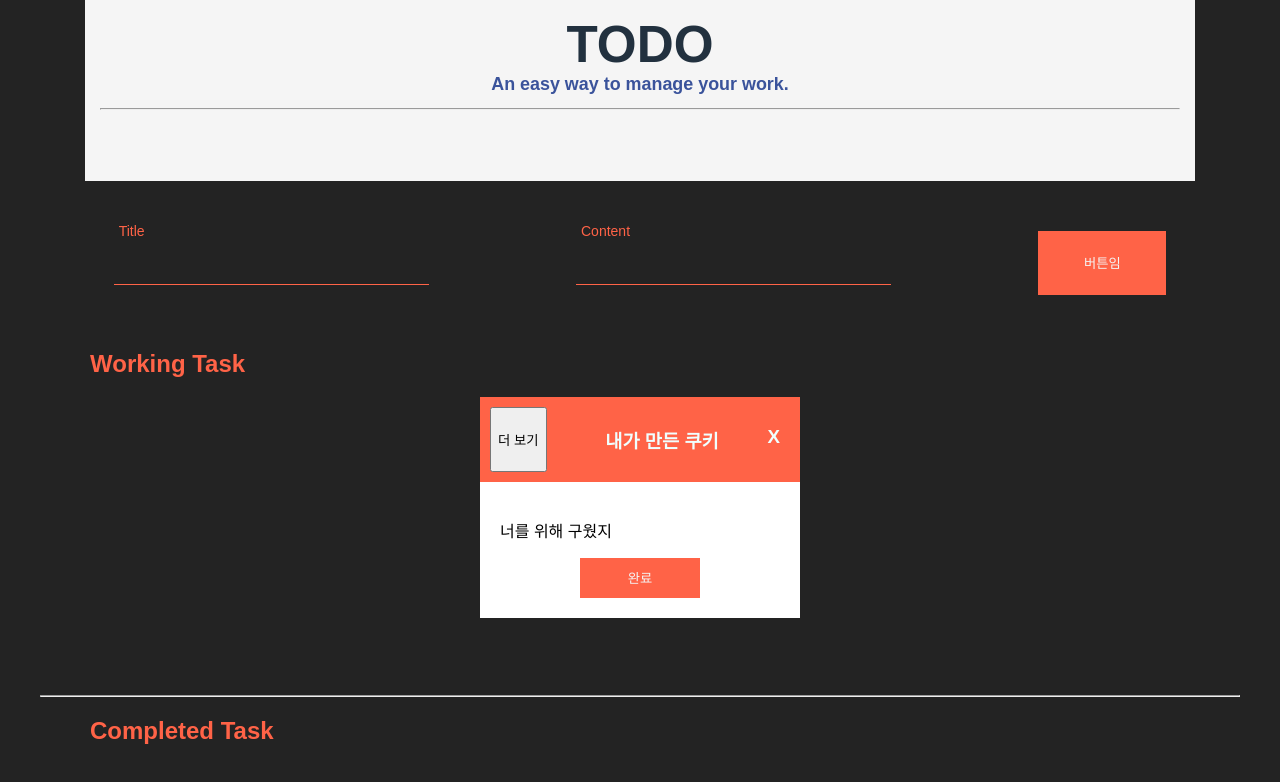
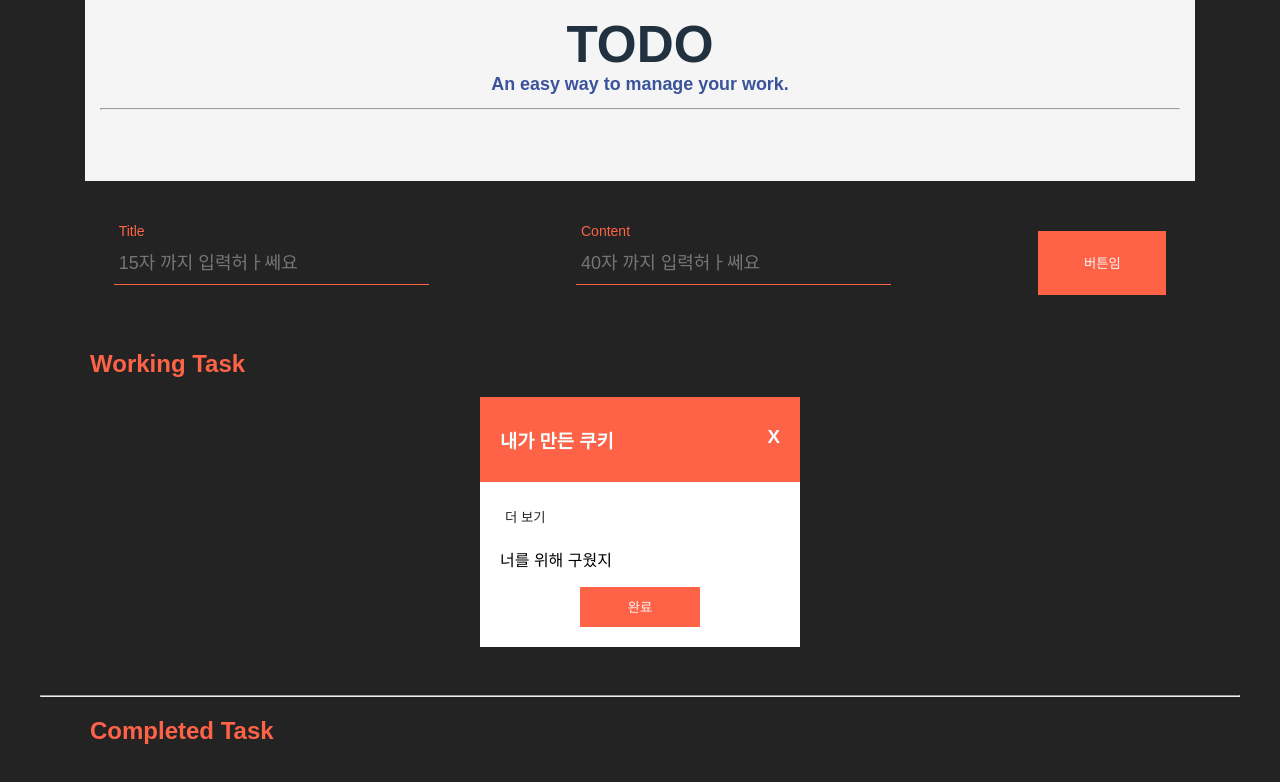
Before and after one commit to Sunghoman/todo_redux, a React (Create React App) app: page / in a window 1280 px wide. Shown: the top 782 px of the page. Built offline with nearby package versions, Linux system fonts and the light colour scheme.

Commit message:
디자인 수정 및 아이디값 재할당, 근데 아이디값 다시 줘야함. 상세페이지 css수정필요

```diff
--- /dev/null
+++ b/src/components/button/seeMore.styled.js
@@ -0,0 +1,16 @@
+import styled from "styled-components";
+
+const SeeMore = styled.button`
+  outline: none;
+  border: none;
+  padding: 5px;
+  color: #232323;
+  background-color: #fff;
+  cursor: pointer;
+  transition: all 0.5s;
+  &:hover {
+    color: #fff;
+    background-color: tomato;
+  }
+`
+export default SeeMore;
--- a/src/components/button/toggle.styled.js
+++ b/src/components/button/toggle.styled.js
@@ -17,11 +17,6 @@ const ToggleBtn = styled.button`
   transition: all 0.3s;
   &:hover {
     transform: scale(0.9);
-    animation: pulse 1s;
-    box-shadow: 0 0 0 2em transparent;
-  }
-  @keyframes pulse {
-    0% { box-shadow: 0 0 0 0 var(--hover); }
   }
 `
 export default ToggleBtn;
--- a/src/components/ui/Form.jsx
+++ b/src/components/ui/Form.jsx
@@ -11,7 +11,7 @@ const Form = () => {
   const dispatch = useDispatch();
 
   // id값인데, 객체로 비교해줄거임
-  const nextId = useRef(2)
+  const nextId = useRef(2);
 
   // input 두 개 한 번에 state로 만듦
   const [inputs, setInputs] = useState({
@@ -31,6 +31,7 @@ const Form = () => {
 
   const onSubmit = (e) => {
     e.preventDefault();
+    nextId.current += 1
     if (title && body) {
       dispatch(addTodo({
         id: nextId.current,
@@ -39,8 +40,8 @@ const Form = () => {
         isDone: false
       }));
       console.log(nextId)
-      nextId.current ++
     }
+
     // setInputs({
     //   title: '',
     //   body: ''
@@ -55,7 +56,9 @@ const Form = () => {
             type="text"
             defaultValue={title}
             autoComplete="off"
+            maxLength="15"
             name='title'
+            placeholder="15자 까지 입력허ㅏ쎄요"
             onChange={onChange}
           />
           <span className="bar"></span>
@@ -67,6 +70,8 @@ const Form = () => {
             type="text"
             defaultValue={body}
             autoComplete="off"
+            maxLength='40'
+            placeholder="40자 까지 입력허ㅏ쎄요"
             name='body'
             onChange={onChange}
           />
--- a/src/components/ui/Todo.jsx
+++ b/src/components/ui/Todo.jsx
@@ -6,6 +6,7 @@ import { useDispatch } from "react-redux";
 import { toggleTodo, deleteTodo } from "../../redux/modules/todos";
 
 import { useNavigate } from "react-router-dom";
+import SeeMore from "../button/seeMore.styled";
 
 const Todo = ({ todo, i }) => {
 
@@ -17,7 +18,6 @@ const Todo = ({ todo, i }) => {
   return(
     <TodoItem>
       <div className="todoHeader">
-        <button onClick={() => {navigate("/detail/"+ todo.id)}}>더 보기</button>
         <h3 className="todoTitle">{ todo.title }</h3>
         <h3
           className="todoDelete"
@@ -28,6 +28,7 @@ const Todo = ({ todo, i }) => {
       </div>
 
       <div className="todoContent">
+      <SeeMore onClick={() => {navigate("/detail/"+ todo.id)}}>더 보기</SeeMore>
         <p>{ todo.body }</p>
         <ToggleBtn
           onClick={() => {
@@ -45,9 +46,9 @@ const TodoItem = styled.div`
   height: 15rem;
   margin: 0px 0px 50px 0px;
   transition: all 0.5s ease;
-  cursor: pointer;
   &:hover {
-    transform: translateY(-3%)
+    transform: translateY(-1.5%);
+    box-shadow: 0 4rem 8rem rgba(0, 0, 0, .2);
   }
   & .todoHeader {
     display: flex;
--- a/src/components/ui/TodoItem.jsx
+++ b/src/components/ui/TodoItem.jsx
@@ -2,18 +2,26 @@ import { useSelector } from "react-redux";
 import { useNavigate, useParams } from "react-router-dom";
 
 import styled from "styled-components";
+import ToggleBtn from "../button/toggle.styled";
+
+
+import { useDispatch } from "react-redux";
+import { toggleTodo } from "../../redux/modules/todos";
 
 const TodoItem = () => {
 
   const { id } = useParams();
   const navigate = useNavigate();
+  const dispatch = useDispatch();
   const todoList = useSelector((state) => state.reducer.todos);
   const todos = todoList.find(data => data.id === Number(id));
-  const status = todos.isDone;
+
+  const onToggle = (id) => dispatch(toggleTodo(id));
 
   return(
+    <div>
       <Detail onClick={() => {navigate("/")}}>
-      <div className="content" isDone={status}>
+        <div className="content">
           <div className="front">
             <h4>id: {todos.id}</h4>
             <h1>{todos.title}</h1>
@@ -23,7 +31,14 @@ const TodoItem = () => {
             <h2>메인으로</h2>
           </div>
         </div>
+        <hr/>
+        <br/>
+        {/* <ToggleBtn
+          onClick={() => {
+            onToggle(todoList.id)
+        }}><span>{ todoList.isDone ? "취소" : "완료" }</span></ToggleBtn> */}
       </Detail>
+    </div>
   )
 }
 
```
Lines whose indentation alone changed are shown as unchanged.
